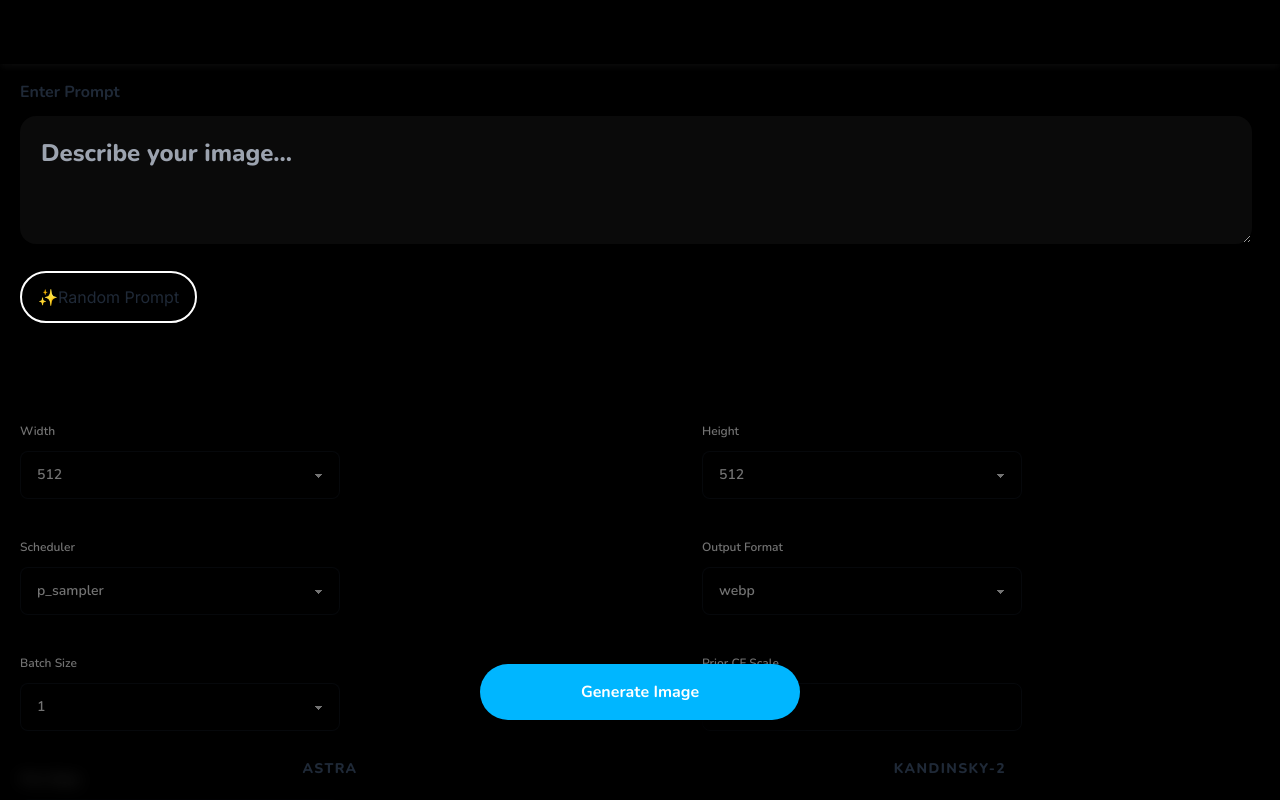
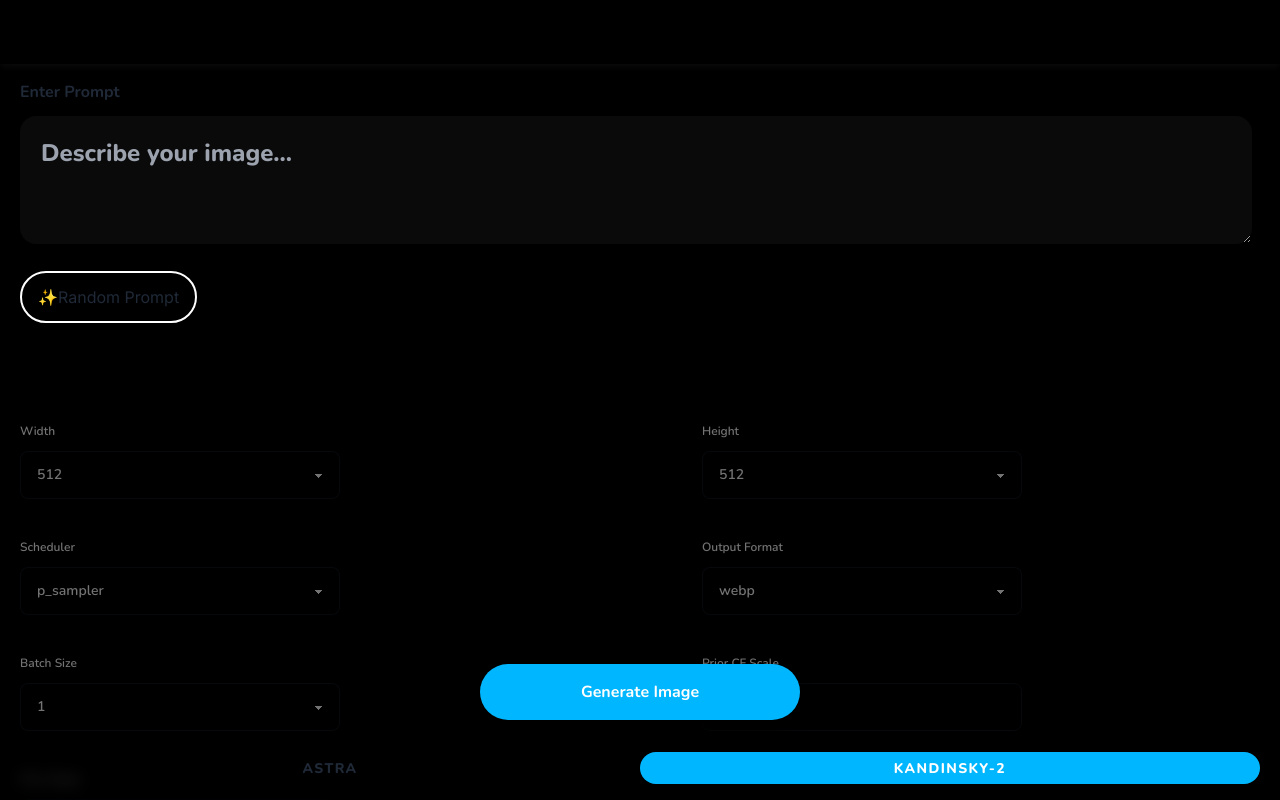
Before and after one commit to airplaneboy/replicate-MLM, a Next.js app: page /generate/aiforever-kandinsky2 in a window 1280 px wide. Shown: the top 800 px of the page. Built offline with nearby package versions, Linux system fonts and the light colour scheme.

Commit message:
Integrated results page

```diff
--- a/src/app/generate/aiforever-kandinsky2/page.tsx
+++ b/src/app/generate/aiforever-kandinsky2/page.tsx
@@ -1,4 +1,5 @@
 'use client';
+import PromptPage from '@/components/PromptPage';
 import { useState } from 'react';
 
 const Astra = () => {
@@ -20,6 +21,7 @@ const Astra = () => {
   const input: string | undefined =
     'input input-bordered w-full max-w-xs font-extrabold font-nunito !bg-[unset] text-xl input-ghost';
   return (
+    <PromptPage>
       <div className='flex flex-col justify-evenly gap-5 font-nunito font-semibold text-neutral-400 py-10 px-5'>
         <input
           name='version'
@@ -61,7 +63,11 @@ const Astra = () => {
 
           <label className={label}>
             Scheduler
-          <select name='scheduler' value={scheduler} onChange={(e) => setScheduler(e.target.value)} className={select}>
+            <select
+              name='scheduler'
+              value={scheduler}
+              onChange={(e) => setScheduler(e.target.value)}
+              className={select}>
               <option disabled>Scheduler</option>
 
               <option value='p_sampler'>p_sampler</option>
@@ -195,6 +201,7 @@ const Astra = () => {
           </label>
         </div>
       </div>
+    </PromptPage>
   );
 };
 
--- /dev/null
+++ b/src/app/generate/aiforever-kandinsky2/result/page.tsx
@@ -0,0 +1,6 @@
+import Result from '@/components/Result';
+const page = () => {
+  return <Result />;
+};
+
+export default page;
--- a/src/app/generate/layout.tsx
+++ /dev/null
@@ -1,5 +0,0 @@
-import PromptPage from '@/components/PromptPage';
-
-export default function PromptLayout({ children }: { children: React.ReactNode }) {
-  return <PromptPage>{children}</PromptPage>;
-}
--- a/src/app/generate/lorenzomarines-astra/page.tsx
+++ b/src/app/generate/lorenzomarines-astra/page.tsx
@@ -1,4 +1,5 @@
 'use client';
+import PromptPage from '@/components/PromptPage';
 import { useState } from 'react';
 
 const Astra = () => {
@@ -25,6 +26,7 @@ const Astra = () => {
   const input: string | undefined =
     'input input-bordered w-full max-w-xs font-extrabold font-nunito !bg-[unset] text-xl input-ghost';
   return (
+    <PromptPage>
       <div className='flex flex-col justify-evenly gap-5 font-nunito font-semibold text-neutral-400 py-10 px-5'>
         <input
           name='version'
@@ -263,6 +265,7 @@ const Astra = () => {
           />
         </label>
       </div>
+    </PromptPage>
   );
 };
 
--- /dev/null
+++ b/src/app/generate/lorenzomarines-astra/result/page.tsx
@@ -0,0 +1,6 @@
+import Result from '@/components/Result';
+const page = () => {
+  return <Result />;
+};
+
+export default page;
--- a/src/components/BottomNav.tsx
+++ b/src/components/BottomNav.tsx
@@ -1,14 +1,14 @@
 import { cn } from '@/utils/cn';
 import Link from 'next/link';
 
-const BottomNav = ({ segment }: { segment: string | null }) => {
+const BottomNav = ({ pathname }: { pathname: string | null }) => {
   return (
     <div className='btm-nav bg-black/50 backdrop-blur px-5'>
       <Link
         href='/generate/lorenzomarines-astra'
         role='tab'
         className={cn(
-          segment == 'lorenzomarines-astra' && 'tab-active !text-white !bg-info rounded-full',
+          pathname?.endsWith('lorenzomarines-astra') && 'tab-active !text-white !bg-info rounded-full',
           'tab font-extrabold font-nunito tracking-widest uppercase flex-1'
         )}>
         astra
@@ -17,7 +17,7 @@ const BottomNav = ({ segment }: { segment: string | null }) => {
         href='/generate/aiforever-kandinsky2'
         role='tab'
         className={cn(
-          segment == 'aiforever-kandinsky2' && 'tab-active !text-white !bg-info rounded-full',
+          pathname?.endsWith('aiforever-kandinsky2') && 'tab-active !text-white !bg-info rounded-full',
           'tab font-extrabold font-nunito tracking-widest uppercase flex-1'
         )}>
         kandinsky-2
--- a/src/components/PromptPage.tsx
+++ b/src/components/PromptPage.tsx
@@ -2,13 +2,12 @@
 import { useState } from 'react';
 import Navbar from './Navbar';
 import BottomNav from './BottomNav';
-import { useSelectedLayoutSegment } from 'next/navigation';
+import { usePathname } from 'next/navigation';
 import getRandomPrompt from '@/app/utils/randomPrompts';
+import Link from 'next/link';
 
 const PromptPage = ({ children }: { children: React.ReactNode }) => {
-  // const [randomPrompt, setRandomPrompt] = useState<string | undefined>('');
   const [prompt, setPrompt] = useState<string>();
-
   return (
     <>
       <Navbar />
@@ -36,11 +35,13 @@ const PromptPage = ({ children }: { children: React.ReactNode }) => {
 
         {children}
 
-        <button className='w-full max-w-xs py-4 px-8 bg-info text-white font-bold font-nunito fixed bottom-20 rounded-full left-1/2 -translate-x-1/2 shadow-lg shadow-black z-50'>
+        <Link
+          href={`${usePathname()}/result`}
+          className='text-center w-full max-w-xs py-4 px-8 bg-info text-white font-bold font-nunito fixed bottom-20 rounded-full left-1/2 -translate-x-1/2 shadow-lg shadow-black z-50'>
           Generate Image
-        </button>
+        </Link>
 
-        <BottomNav segment={useSelectedLayoutSegment()} />
+        <BottomNav pathname={usePathname()} />
       </div>
     </>
   );
```
Lines whose indentation alone changed are shown as unchanged.
